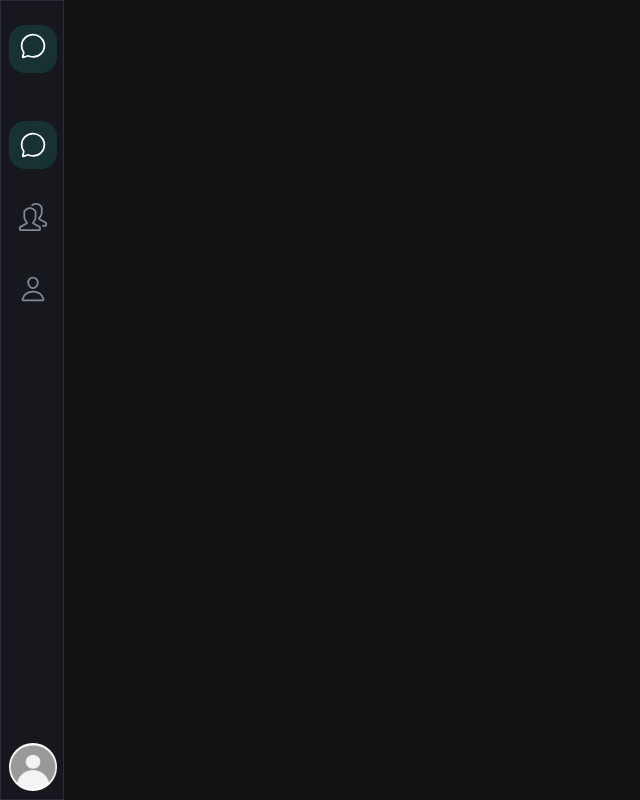
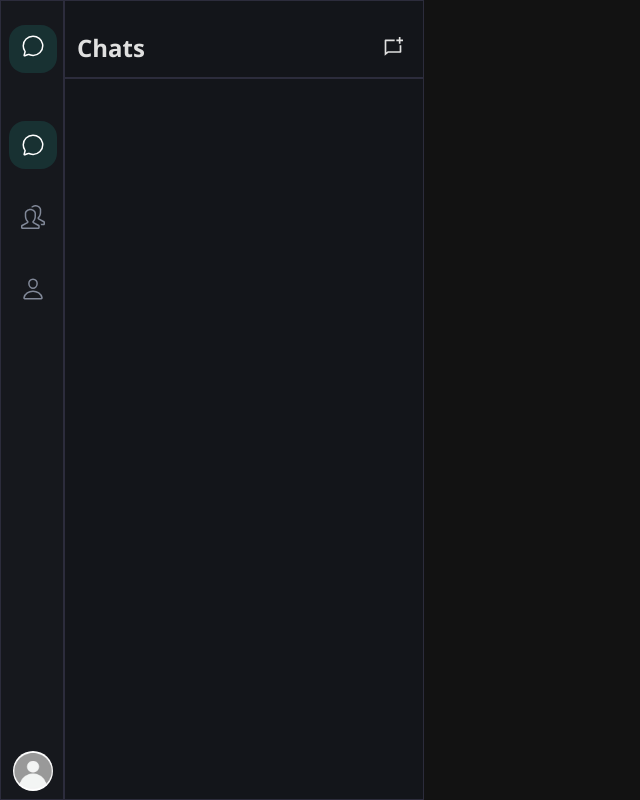
Before and after one commit to AbderrahimHn06/occ, a React (Vite) app: page /chat in a window 1280 px wide. Shown: the whole page, without its empty margins (0-640 px from the left). Built offline with nearby package versions, Linux system fonts and the light colour scheme.

Commit message:
Starting on Messages Inbox

```diff
--- a/src/App.css
+++ b/src/App.css
@@ -1,5 +1,6 @@
 :root {
   --bg-color: #121212; /* App background */
+  --home-bg: #13151a;
   --sidebar-bg: #16181d; /* Left sidebar */
   --chat-bg: #1a1a1a; /* Chat area background */
   --card-bg: #2a2a3a; /* Chat list item */
@@ -66,7 +67,7 @@
 .sideBarIcon {
   width: 48px;
   height: 48px;
-  font-size: 28px;
+  font-size: 24px;
   margin-bottom: 8px;
   display: flex;
   align-items: center;
@@ -94,10 +95,44 @@
   justify-content: center;
 }
 .profileImage {
-  width: 48px;
-  height: 48px;
+  width: 40px;
+  height: 40px;
   border-radius: 50%;
   background-color: var(--primary-color);
   position: absolute;
   bottom: 8px;
 }
+
+/* Home */
+
+.homeContainer {
+  height: 100vh;
+  width: 360px;
+  background-color: var(--home-bg);
+  border: 1px solid var(--border-color);
+  padding-top: 16px;
+  padding-bottom: 16px;
+  color: var(--text-color);
+}
+
+.homeHeader {
+  display: flex;
+  justify-content: space-between;
+  align-items: center;
+  padding: 0;
+  padding: 12px;
+}
+
+.homeHeader h2 {
+  margin: 0;
+  font-family: "Segoe UI", Tahoma, Geneva, Verdana, sans-serif;
+}
+
+.homeHeaderIcon {
+  color: var(--text-color);
+  font-size: 20px;
+}
+
+.homeHeaderDivider {
+  border: 0.5px solid var(--border-color);
+}
--- /dev/null
+++ b/src/Components/Sections/Home.tsx
@@ -0,0 +1,18 @@
+import { RiChatNewLine } from "react-icons/ri";
+import IconButton from "@mui/material/IconButton";
+
+export default function Home() {
+  const headerData = {
+    text: "Chats",
+    icon: <RiChatNewLine className="homeHeaderIcon" />,
+  };
+  return (
+    <div className="homeContainer">
+      <div className="homeHeader">
+        <h2>{headerData.text}</h2>
+        <IconButton>{headerData.icon}</IconButton>
+      </div>
+      <hr className="homeHeaderDivider" />
+    </div>
+  );
+}
--- a/src/Routes/Index.tsx
+++ b/src/Routes/Index.tsx
@@ -1,8 +1,10 @@
 import SideBar from "../Components/Layouts/SideBar";
+import Home from "../Components/Sections/Home";
 export default function Index() {
   return (
     <div className="indexContainer">
       <SideBar />
+      <Home />
     </div>
   );
 }
```
